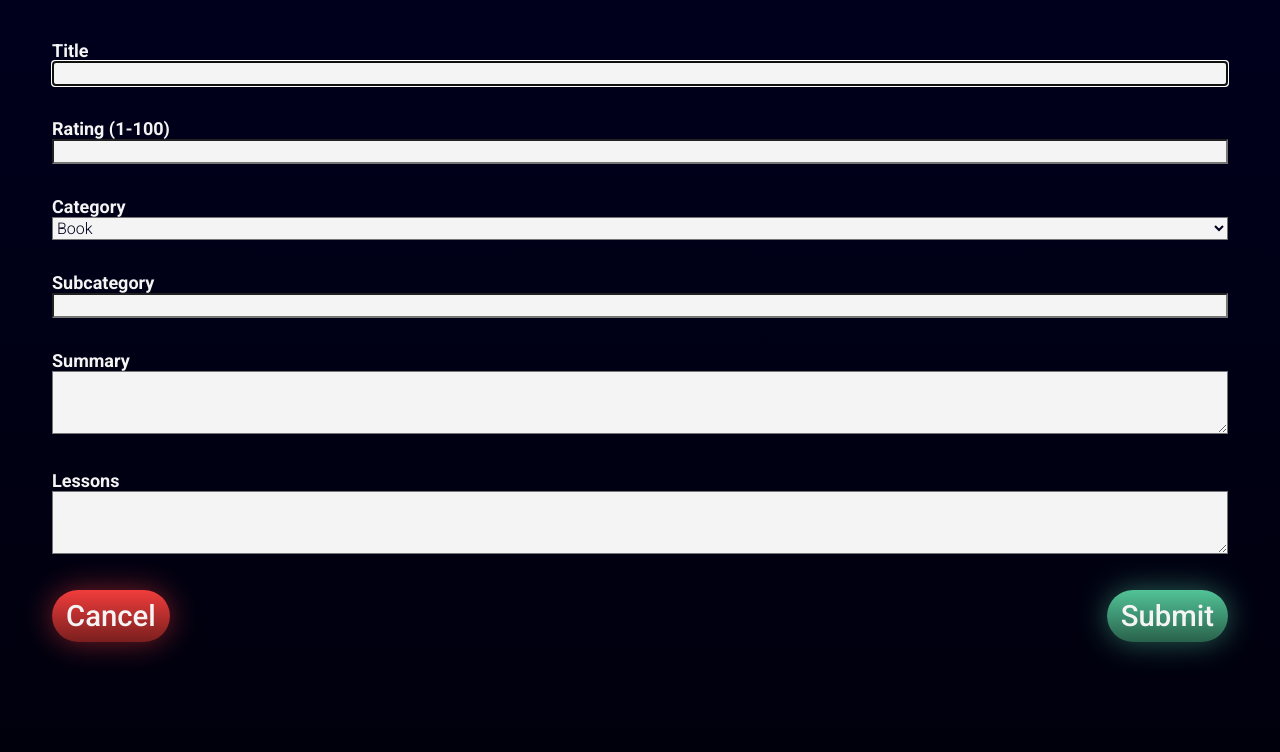
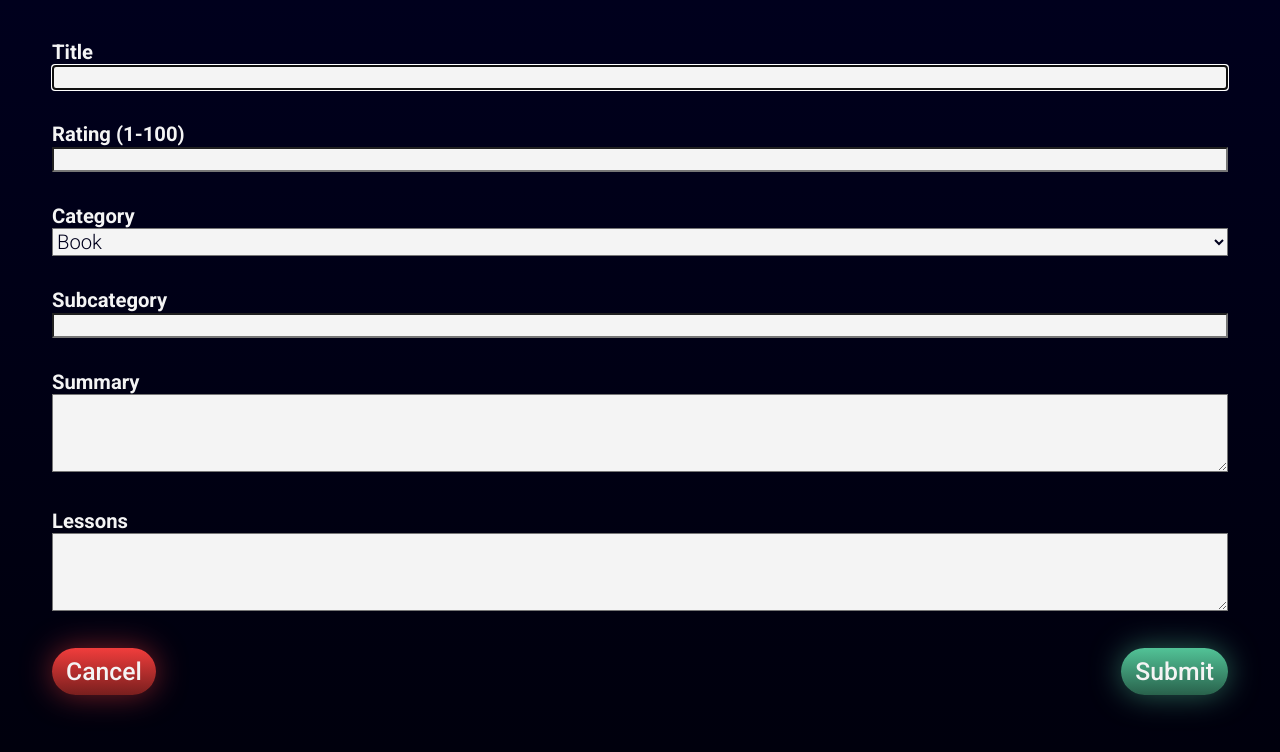
Before and after one commit to maximiliangustmann/capstone-project, a React (Create React App) app: page /create in a window 1280 px wide. Shown: the top 752 px of the page. Built offline with nearby package versions, Linux system fonts and the light colour scheme.

Commit message:
Change Fontsize to em

```diff
--- a/src/GlobalStyles.js
+++ b/src/GlobalStyles.js
@@ -10,7 +10,7 @@ body {
     padding: 0;
     background: var(--gradient-black);
     min-height: 100vh;
-
+    font-size: 112.5%;
 }
 
 
--- a/src/components/CreateButton.js
+++ b/src/components/CreateButton.js
@@ -19,7 +19,7 @@ const StyledNavLink = styled(NavLink)`
   border: none;
   background: var(--gradient-red);
   box-shadow: var(--shadow-red-30);
-  font-size: 22pt;
+  font-size: 1.375em;
   color: var(--main-white);
   font-weight: 900;
   padding: 20px;
--- a/src/components/Filter.js
+++ b/src/components/Filter.js
@@ -46,5 +46,5 @@ const FilterButton = styled.button`
   margin: 10px 5px;
   color: var(--main-black);
   font-weight: 300;
-  font-size: 16px;
+  font-size: 1em;
 `
--- a/src/components/Form.js
+++ b/src/components/Form.js
@@ -152,7 +152,7 @@ const Input = styled.input`
 const Select = styled.select`
   background-color: var(--main-white);
   color: var(--main-black);
-  font-size: 16px;
+  font-size: 1em;
   font-weight: 300;
   width: 100%;
   margin: 0;
@@ -161,14 +161,14 @@ const Select = styled.select`
 const Textarea = styled.textarea`
   background-color: var(--main-white);
   color: var(--main-black);
-  font-size: 16px;
+  font-size: 1em;
   font-weight: 300;
   width: 100%;
   margin: 0;
 `
 
 const Label = styled.label`
-  font-size: 18px;
+  font-size: 1.125em;
   font-weight: 700;
   color: var(--main-white);
 `
@@ -192,7 +192,7 @@ const ButtonReset = styled.button`
   border: none;
   border-radius: 50px;
   box-shadow: var(--shadow-red-30);
-  font-size: 22pt;
+  font-size: 1.375em;
   color: var(--main-white);
   font-weight: 500;
   padding: 9px 14px;
@@ -203,7 +203,7 @@ const ButtonSubmit = styled.button`
   border: none;
   border-radius: 50px;
   box-shadow: var(--shadow-green);
-  font-size: 22pt;
+  font-size: 1.375em;
   color: var(--main-white);
   font-weight: 500;
   padding: 9px 14px;
--- a/src/components/NavIcons.js
+++ b/src/components/NavIcons.js
@@ -83,7 +83,7 @@ const IconWrapper = styled.div`
   justify-content: center;
   margin-top: 75px;
   color: var(--main-white);
-  font-size: 18px;
+  font-size: 1.125em;
   font-weight: 500;
 `
 
--- a/src/components/Review.js
+++ b/src/components/Review.js
@@ -91,7 +91,7 @@ const EditButton = styled.button`
 
 const Title = styled.h2`
   font-weight: 700;
-  font-size: 24px;
+  font-size: 1.5em;
   text-align: center;
   margin-bottom: 10px;
 `
@@ -105,28 +105,28 @@ const Tag = styled.button`
   background: none;
   border: solid 1px #00001d;
   border-radius: 50px;
-  font-size: 16px;
+  font-size: 1em;
   font-weight: 300;
   font-style: italic;
   padding: 5px;
 `
 
 const Summary = styled.h3`
-  font-size: 18px;
+  font-size: 1.125em;
   font-weight: 700;
   margin-top: 36px;
   margin-bottom: 20px;
 `
 
 const Lessons = styled.h3`
-  font-size: 18px;
+  font-size: 1.125em;
   font-weight: 700;
   margin-top: 30px;
   margin-bottom: 20px;
 `
 
 const ReviewText = styled.p`
-  font-size: 16px;
+  font-size: 1em;
   font-weight: 300;
 `
 
--- a/src/components/SortButton.js
+++ b/src/components/SortButton.js
@@ -54,5 +54,5 @@ const Button = styled.button`
   margin: 10px 5px;
   color: var(--main-black);
   font-weight: 300;
-  font-size: 16px;
+  font-size: 1em;
 `
```
